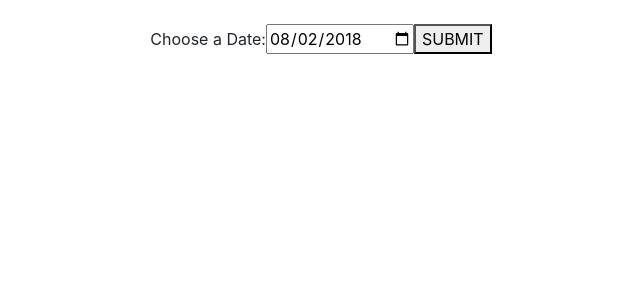
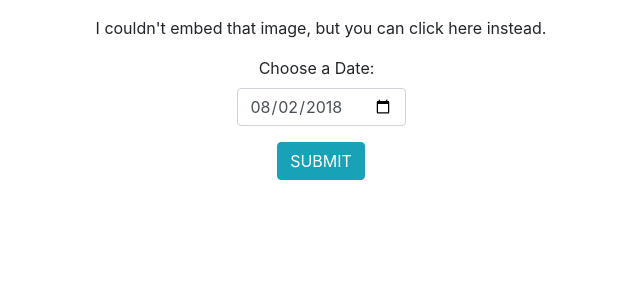
Before and after one commit to CyberTomB/nasa-vuer, a Vue app: page / in a window 1280 px wide. Shown: the top 300 px of the page, without its empty margins (319-959 px from the left). Built offline with nearby package versions, Linux system fonts and the light colour scheme; no server answers.

Commit message:
made date picker look better

```diff
--- a/src/App.vue
+++ b/src/App.vue
@@ -1,6 +1,6 @@
 <template>
   <div class="container">
-    <APODGetter/>
+    <APODGetter class="py-3"/>
   <DateForm/>
   </div>
 </template>
--- a/src/components/APODGetter.vue
+++ b/src/components/APODGetter.vue
@@ -1,8 +1,8 @@
 <template>
     <div class="row text-center justify-content-center">
       <div class="col-12">
-        <a v-if="mainImage.media_type == 'video'" type="video/webm"
-       :href="mainImage.url" class="py-3 text-success">I couldn't embed that image, but you can click here instead.</a>
+        <a v-if="mainImage.media_type != 'image'" type="video/webm"
+       :href="mainImage.url">I couldn't embed that image, but you can click here instead.</a>
         <img v-else :src="mainImage.hdurl" alt="" class="image-frame">
       </div>
     </div>
@@ -16,7 +16,6 @@ import { AppState } from "../AppState";
 export default {
   name: 'APODGetter',
   setup(){
-
     onMounted(()=> {
       apodService.getImage()
     })
--- a/src/components/DateForm.vue
+++ b/src/components/DateForm.vue
@@ -1,10 +1,12 @@
 <template>
-  <div class="row">
-    <div class="col-12 text-center">
+  <div class="row justify-content-center">
+    <div id="date-picker" class="text-center">
     <form @submit.prevent="getImage">
-      <label for="date">Choose a Date:</label>
-    <input v-model="state.date" type="date" name="date" id="date" min="1995-06-20" max="today">
-    <button type="submit">SUBMIT</button>
+    <div class="form-group">
+      <label for="date" class="control-label">Choose a Date: &nbsp;</label>
+    <input v-model="state.date" type="date" name="date" id="date" min="1995-06-20" max="today" class="form-control">
+    </div>
+    <button type="submit" class="btn btn-info mx-3">SUBMIT</button>
     </form>
   </div>
   </div>
@@ -28,3 +30,6 @@ export default {
   }
 }
 </script>
+
+<style scoped>
+</style>
```
